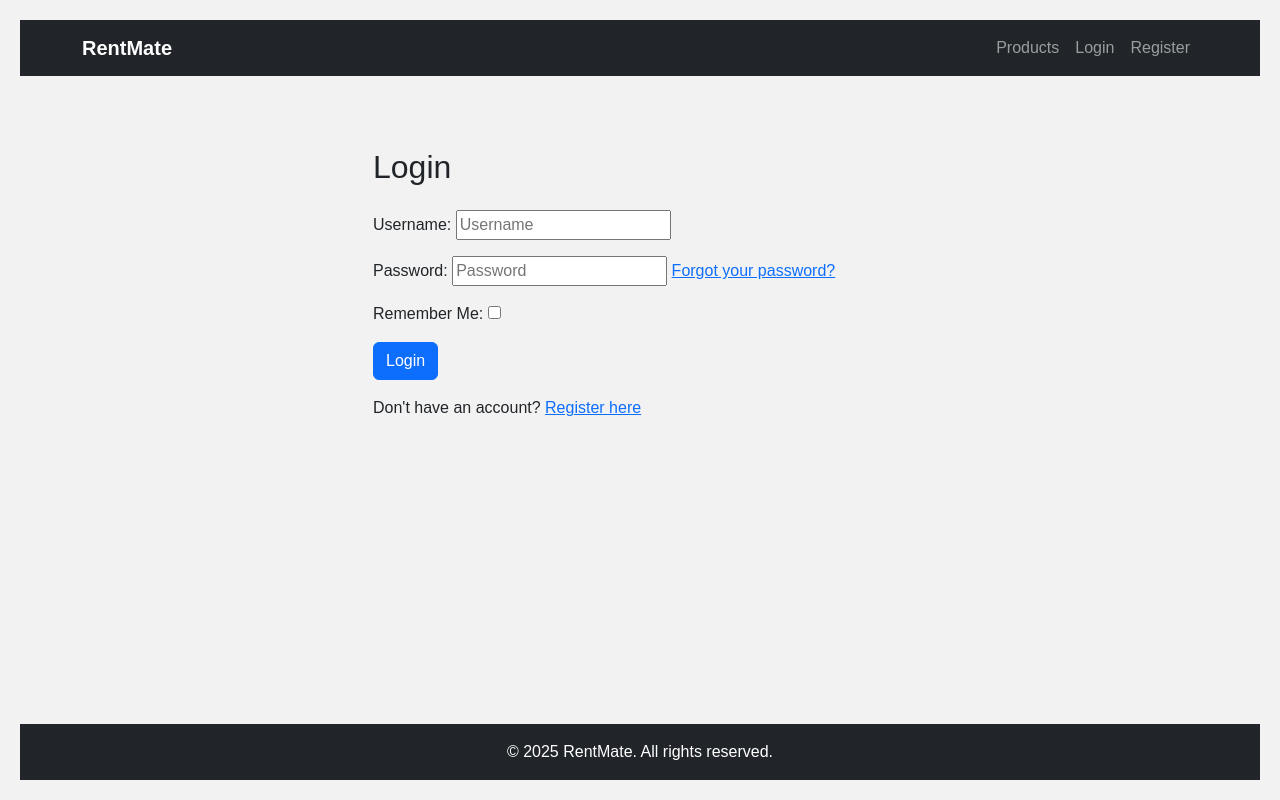
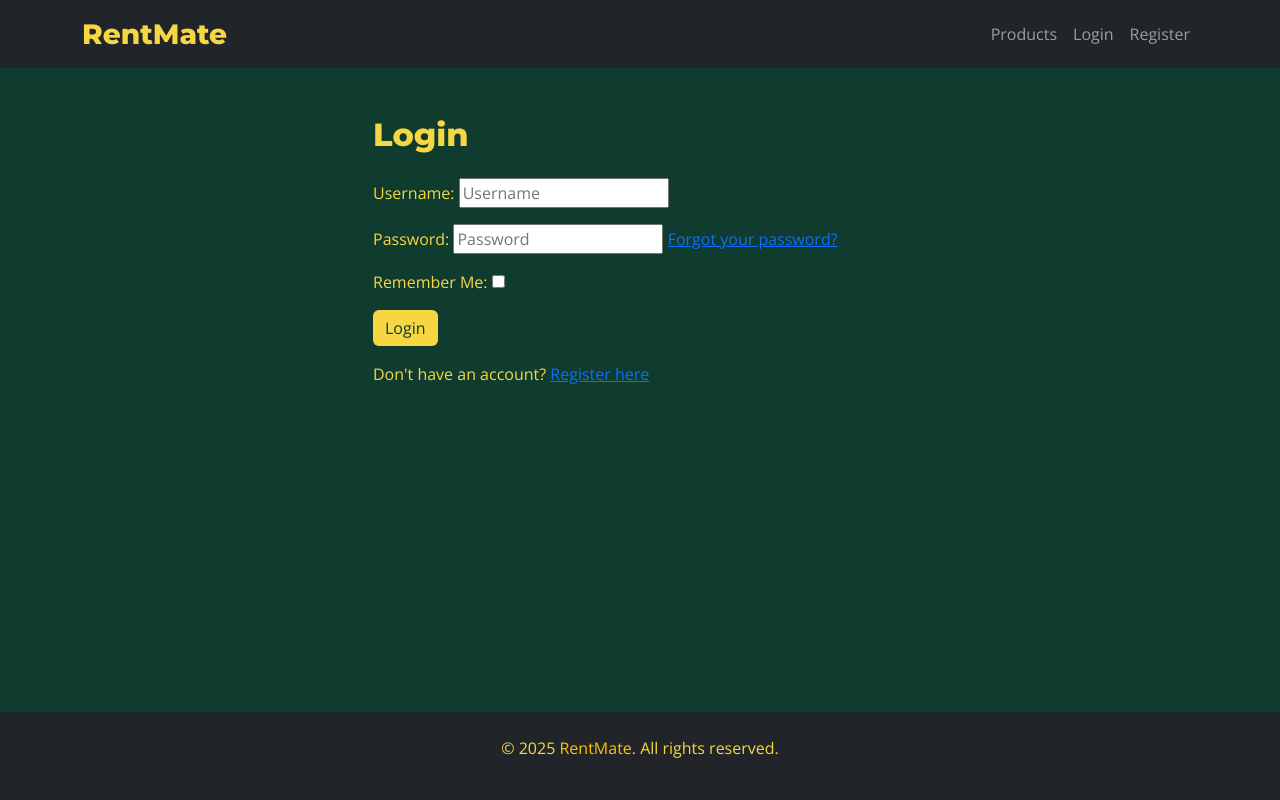
Before and after one commit to GeorgeBarh/rent-mate-project, a Django app: page /accounts/login/ in a window 1280 px wide. Run offline with Django 4.2, Linux system fonts and the light colour scheme.

Commit message:
change colours for better UX

```diff
--- a/static/css/style.css
+++ b/static/css/style.css
@@ -1,35 +1,115 @@
+/* Ensure full-height layout for sticky footer */
 html,
 body {
     height: 100%;
+    background-color: #0f3c2e;
+    /* Dark green background */
+    color: #f6d743;
+    /* Yellow text */
+    font-family: 'Open Sans', sans-serif;
+    margin: 0;
+    padding: 0;
 }
 
-body {
-    font-family: Arial, sans-serif;
-    margin: 0;
-    padding: 20px;
-    background-color: #f2f2f2;
+/* Navbar brand */
+.navbar-brand {
+    font-family: 'Montserrat', sans-serif;
+    font-weight: 800;
+    font-size: 1.8rem;
+    color: #f6d743 !important;
 }
 
-h1 a {
-    text-decoration: none;
-    color: #333;
+/* Headings */
+h1,
+h2,
+h3,
+h4,
+h5 {
+    font-family: 'Montserrat', sans-serif;
+    font-weight: 700;
+    color: #f6d743;
 }
 
+/* Paragraphs and body text */
+p {
+    font-size: 1rem;
+    font-weight: 400;
+    color: #f6d743;
+}
+
+/* Product Image */
 .product-img {
-    height: 400px;
-    /* Fixed height */
+    height: 300px;
     width: 100%;
-    /* Full width of card */
     object-fit: cover;
-    /* Crop image to fill space nicely */
     border-top-left-radius: 0.375rem;
-    /* Match Bootstrap card rounding */
     border-top-right-radius: 0.375rem;
 }
-
 
 @media (max-width: 768px) {
     .product-img {
         height: 150px;
     }
 }
+
+/* Card Styling */
+.card {
+    border: none;
+    border-radius: 0.5rem;
+    background-color: #174c38;
+    /* Slightly darker card */
+    color: #f6d743;
+}
+
+.card-title {
+    font-weight: bold;
+}
+
+/* Buttons */
+.btn-primary {
+    background-color: #f6d743;
+    color: #0f3c2e;
+    border: none;
+}
+
+.btn-primary:hover {
+    background-color: #e6c200;
+    color: #0f3c2e;
+}
+
+.btn-outline-primary {
+    border-color: #f6d743;
+    color: #f6d743;
+}
+
+.btn-outline-primary:hover {
+    background-color: #f6d743;
+    color: #0f3c2e;
+}
+
+/* Why Choose Us section */
+section.bg-light {
+    background-color: #1c3b2c !important;
+    color: #f6d743;
+}
+
+/* Icons */
+.bi {
+    color: #f6d743;
+}
+
+/* Hero overlay fix */
+.hero-overlay {
+    background-color: rgba(0, 0, 0, 0.5);
+}
+
+/* Sticky Footer Support */
+body.d-flex.flex-column {
+    min-height: 100vh;
+}
+
+/* Footer */
+footer {
+    background-color: #111;
+    color: #f6d743;
+}
--- a/templates/base.html
+++ b/templates/base.html
@@ -4,10 +4,9 @@
 <head>
     <meta charset="UTF-8">
     <meta name="viewport" content="width=device-width, initial-scale=1.0">
-
     <title>RentMate | {% block title %}{% endblock %}</title>
 
-    <!-- SEO Meta Tags -->
+    <!-- SEO Meta -->
     <meta name="description" content="RentMate is your trusted platform for renting vehicles and equipment safely and securely.">
     <meta name="keywords" content="rent, rental, car hire, equipment rental, vehicle rental, RentMate">
     <meta name="author" content="RentMate">
@@ -19,7 +18,7 @@
     <meta property="og:url" content="https://rent-mate-39fb0669e05e.herokuapp.com/">
     <meta property="og:image" content="{% static 'images/preview.jpg' %}">
 
-    <!-- Twitter Cards -->
+    <!-- Twitter Card -->
     <meta name="twitter:card" content="summary_large_image">
     <meta name="twitter:title" content="RentMate - Vehicle & Equipment Rentals">
     <meta name="twitter:description" content="Rent cars, trucks, tools and more on RentMate. Secure, easy, and fast.">
@@ -28,15 +27,11 @@
     <!-- Favicon -->
     <link rel="icon" href="{% static 'images/favicon.ico' %}" type="image/x-icon">
 
-    <!-- Google Fonts -->
-
-    <link href="https://fonts.googleapis.com/css2?family=Rubik:wght@400;600&display=swap" rel="stylesheet">
+    <link href="https://fonts.googleapis.com/css2?family=Montserrat:wght@400;600;800&family=Open+Sans:wght@400;600&display=swap" rel="stylesheet">
 
 
-    <!-- Bootstrap CSS -->
+    <!-- Bootstrap -->
     <link href="https://cdn.jsdelivr.net/npm/bootstrap@5.3.2/dist/css/bootstrap.min.css" rel="stylesheet">
-
-    <!-- Bootstrap Icons -->
     <link href="https://cdn.jsdelivr.net/npm/bootstrap-icons@1.10.5/font/bootstrap-icons.css" rel="stylesheet">
 
     <!-- Custom CSS -->
@@ -47,7 +42,7 @@
 <!-- Navbar -->
 <nav class="navbar navbar-expand-lg navbar-dark bg-dark">
   <div class="container">
-    <a class="navbar-brand fw-bold" href="{% url 'home' %}">RentMate</a>
+    <a class="navbar-brand fw-bold text-warning fs-3" href="{% url 'home' %}">RentMate</a>
     <button class="navbar-toggler" type="button" data-bs-toggle="collapse" data-bs-target="#mainNavbar">
       <span class="navbar-toggler-icon"></span>
     </button>
@@ -77,19 +72,17 @@
   </div>
 </nav>
 
-<!-- Logout Confirmation Modal -->
+<!-- Logout Modal -->
 <div class="modal fade" id="logoutModal" tabindex="-1" aria-labelledby="logoutModalLabel" aria-hidden="true">
   <div class="modal-dialog modal-dialog-centered">
     <div class="modal-content">
       <div class="modal-header">
         <h5 class="modal-title" id="logoutModalLabel">Confirm Logout</h5>
-        <button type="button" class="btn-close" data-bs-dismiss="modal" aria-label="Close"></button>
+        <button type="button" class="btn-close" data-bs-dismiss="modal"></button>
       </div>
-      <div class="modal-body">
-        Are you sure you want to logout?
-      </div>
+      <div class="modal-body">Are you sure you want to logout?</div>
       <div class="modal-footer">
-        <button type="button" class="btn btn-secondary" data-bs-dismiss="modal">Cancel</button>
+        <button class="btn btn-secondary" data-bs-dismiss="modal">Cancel</button>
         <form method="post" action="{% url 'account_logout' %}">
           {% csrf_token %}
           <button type="submit" class="btn btn-danger">Yes, Logout</button>
@@ -100,24 +93,25 @@
 </div>
 
 <!-- Main Content -->
-<main class="container my-4 flex-grow-1 d-flex flex-column">
+<main class="flex-grow-1">
+  <div class="container mt-4">
     {% if messages %}
       {% for message in messages %}
-            <div class="alert alert-{{ message.tags }}">
-                {{ message }}
-            </div>
+        <div class="alert alert-{{ message.tags }}">{{ message }}</div>
       {% endfor %}
     {% endif %}
 
     {% block content %}{% endblock %}
+  </div>
 </main>
 
 <!-- Footer -->
-<footer class="bg-dark text-white text-center py-3 mt-auto">
-    <p class="mb-0">&copy; {{ year|default:2025 }} RentMate. All rights reserved.</p>
+<footer class="text-center py-4 bg-dark text-white mt-auto">
+  <p>&copy; {{ year|default:2025 }} <span class="text-warning">RentMate</span>. All rights reserved.</p>
 </footer>
 
-<!-- Bootstrap JS -->
+<!-- JS -->
 <script src="https://cdn.jsdelivr.net/npm/bootstrap@5.3.2/dist/js/bootstrap.bundle.min.js"></script>
+
 </body>
 </html>
```
Lines whose indentation alone changed are shown as unchanged.
